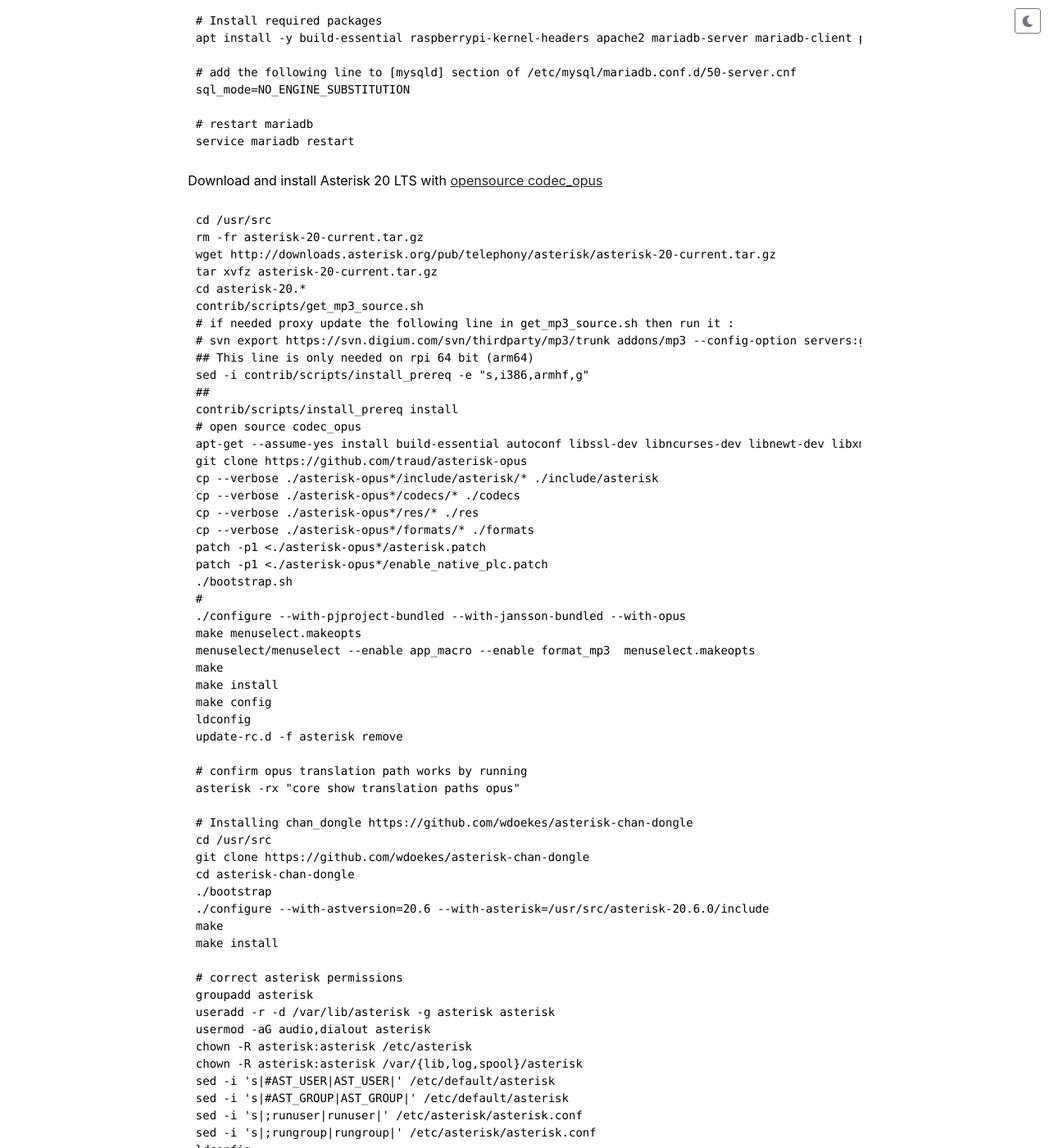
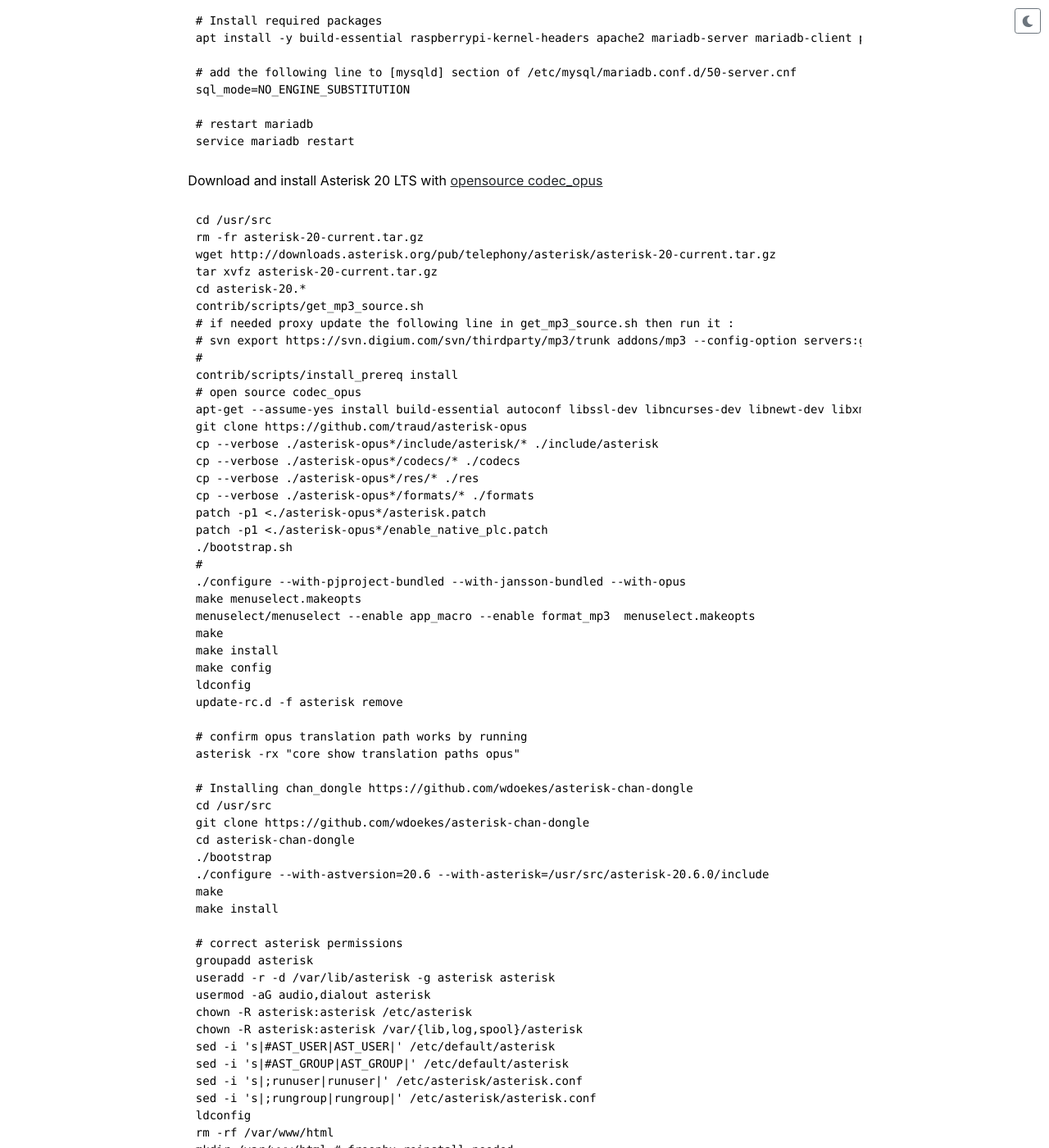
Before and after one commit to remosim/remosim.github.io, a Jekyll site: the page built from software.md, in a window 1280 px wide and 1400 px high, scrolled down 864 px. Shown: the whole window at 82% size. Built offline with Jekyll 4.4.1, drawn with Linux system fonts in a browser that asks for light colours; some of the changed text lies outside the part shown.

Commit message:
removed armhf modification
it is no longer there

```diff
--- a/software.md
+++ b/software.md
@@ -54,9 +54,7 @@ cd asterisk-20.*
 contrib/scripts/get_mp3_source.sh
 # if needed proxy update the following line in get_mp3_source.sh then run it :
 # svn export https://svn.digium.com/svn/thirdparty/mp3/trunk addons/mp3 --config-option servers:global:http-proxy-host=localhost --config-option servers:global:http-proxy-port=1080 $@
-## This line is only needed on rpi 64 bit (arm64)
-sed -i contrib/scripts/install_prereq -e "s,i386,armhf,g"
-##
+#
 contrib/scripts/install_prereq install
 # open source codec_opus
 apt-get --assume-yes install build-essential autoconf libssl-dev libncurses-dev libnewt-dev libxml2-dev libsqlite3-dev uuid-dev libjansson-dev libblocksruntime-dev xmlstarlet libopusfile-dev libopus-dev
```
